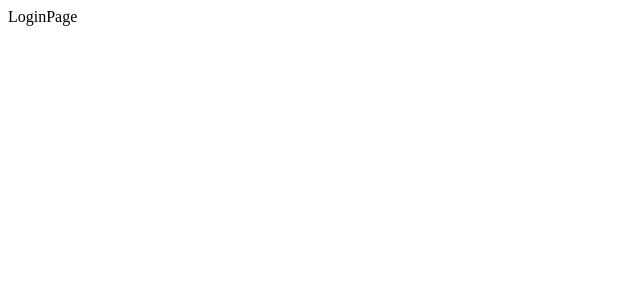
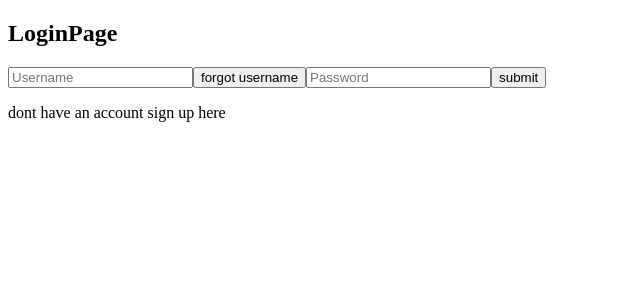
Before and after one commit to SoumeyaH/bookclub-client, a React (Create React App) app: page /login in a window 1280 px wide. Shown: the top 300 px of the page, without its empty margins (0-640 px from the left). Built offline with nearby package versions, Linux system fonts and the light colour scheme.

Commit message:
added login/signup

```diff
--- /dev/null
+++ b/src/components/UserEntryForm/index.js
@@ -0,0 +1,83 @@
+import { useState } from "react";
+
+import { getUser } from "../../fetch/user";
+
+const UserEntryForm = ({ pathname }) => {
+  const [username, setUsername] = useState("");
+  const [email, setEmail] = useState("");
+  const [password, setPassword] = useState("");
+  const [error, setError] = useState("");
+  const [forgotUsername, setForgotUsername] = useState(false);
+  const [submitted, setSubmitted] = useState(false);
+
+  const handleSubmit = async (e) => {
+    e.preventDefault();
+
+    setSubmitted(true);
+
+    const body = JSON.stringify({
+      username,
+      email,
+      password,
+    });
+
+    const response = await getUser(pathname, body);
+
+    if (response.username) {
+      localStorage.setItem(
+        "user",
+        JSON.stringify({
+          username: response.username,
+          token: response.token,
+          userId: response.userId,
+        })
+      );
+    }
+
+    setSubmitted(false);
+    setError(response.message);
+  };
+  return (
+    <form onSubmit={handleSubmit}>
+      {!forgotUsername && (
+        <input
+          value={username}
+          onChange={(e) => setUsername(e.target.value)}
+          type="text"
+          placeholder="Username"
+        />
+      )}
+
+      {pathname === "/login" && !forgotUsername && (
+        <button onClick={() => setForgotUsername(true)}>forgot username</button>
+      )}
+
+      {(pathname === "/signup" || forgotUsername) && (
+        <input
+          value={email}
+          onChange={(e) => setEmail(e.target.value)}
+          type="email"
+          placeholder="Email"
+        />
+      )}
+
+      <input
+        value={password}
+        onChange={(e) => setPassword(e.target.value)}
+        type="password"
+        placeholder="Password"
+      />
+
+      {error && <p>{error}</p>}
+
+      <input
+        type="submit"
+        value="submit"
+        className="submit"
+        disabled={submitted}
+      />
+    </form>
+  );
+};
+
+export default UserEntryForm;
--- /dev/null
+++ b/src/fetch/user.js
@@ -0,0 +1,28 @@
+const baseUrl = "http://localhost:8080/api";
+
+export const getUser = async (pathname, body) => {
+  try {
+    const response = await fetch(`${baseUrl}${pathname}`, {
+      method: "POST",
+      headers: {
+        "Content-Type": "application/json",
+      },
+      body,
+    });
+
+    return await response.json();
+  } catch (err) {
+    console.log("error", err.message);
+    throw Error({ message: "Something went wrong. Please try again." });
+  }
+};
+
+// {
+//   message: "No token. User not authorized";
+// }
+// {
+//   message: "This username is incorrect";
+// }
+// {
+//   message: "This password is incorrect";
+// }
--- a/src/pages/Login/index.js
+++ b/src/pages/Login/index.js
@@ -1,5 +1,13 @@
+import UserEntryForm from "../../components/UserEntryForm";
+
 const LoginPage = () => {
-  return <div>LoginPage</div>;
+  return (
+    <div>
+      <h2>LoginPage</h2>
+      <UserEntryForm pathname={"/login"} />
+      <p>dont have an account sign up here</p>
+    </div>
+  );
 };
 
 export default LoginPage;
--- a/src/pages/Signup/index.js
+++ b/src/pages/Signup/index.js
@@ -1,5 +1,12 @@
+import UserEntryForm from "../../components/UserEntryForm";
+
 const SignupPage = () => {
-  return <div>SignupPage</div>;
+  return (
+    <div>
+      <h2>SignupPage</h2>
+      <UserEntryForm pathname={"/signup"} />
+    </div>
+  );
 };
 
 export default SignupPage;
```
